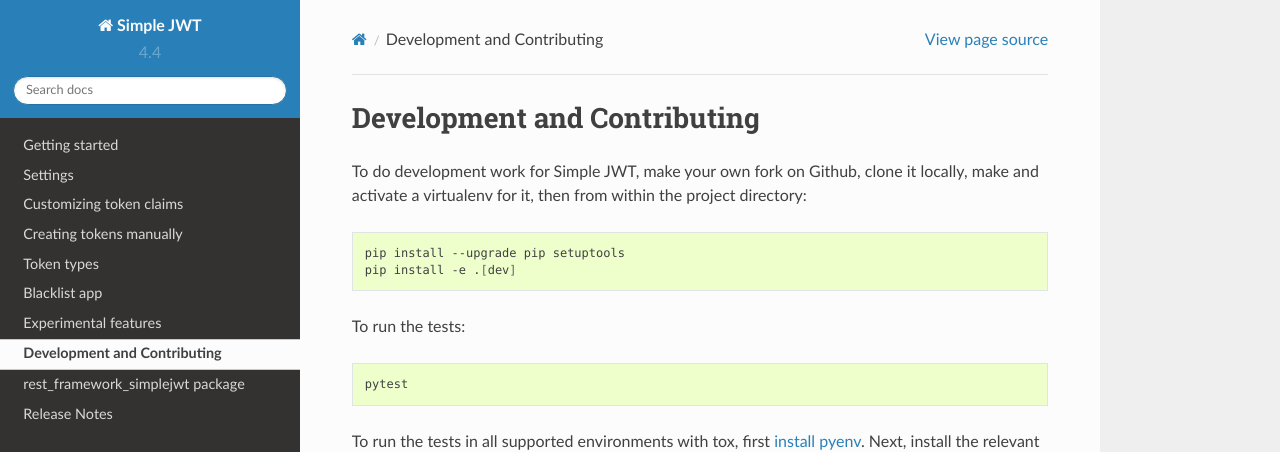
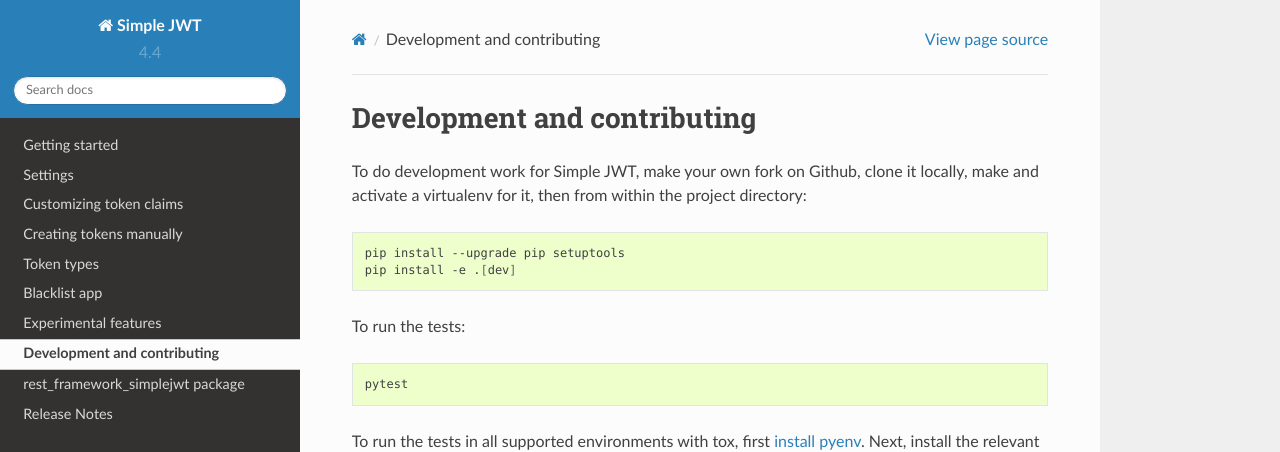
Before and after one commit to ludarkhorse/djangoframework, a Sphinx documentation site: the page built from docs/development_and_contributing.rst, in a window 1280 px wide and 1017 px high. Shown: the top 452 px of the window. Built offline with Sphinx 7.4.7 and the Read the Docs theme 2.0.0, drawn with Linux system fonts in a browser that asks for light colours.

Commit message:
Minor style update in docs

```diff
--- a/docs/development_and_contributing.rst
+++ b/docs/development_and_contributing.rst
@@ -1,6 +1,6 @@
 .. _development_and_contributing:
 
-Development and Contributing
+Development and contributing
 ============================
 
 To do development work for Simple JWT, make your own fork on Github, clone it
```
